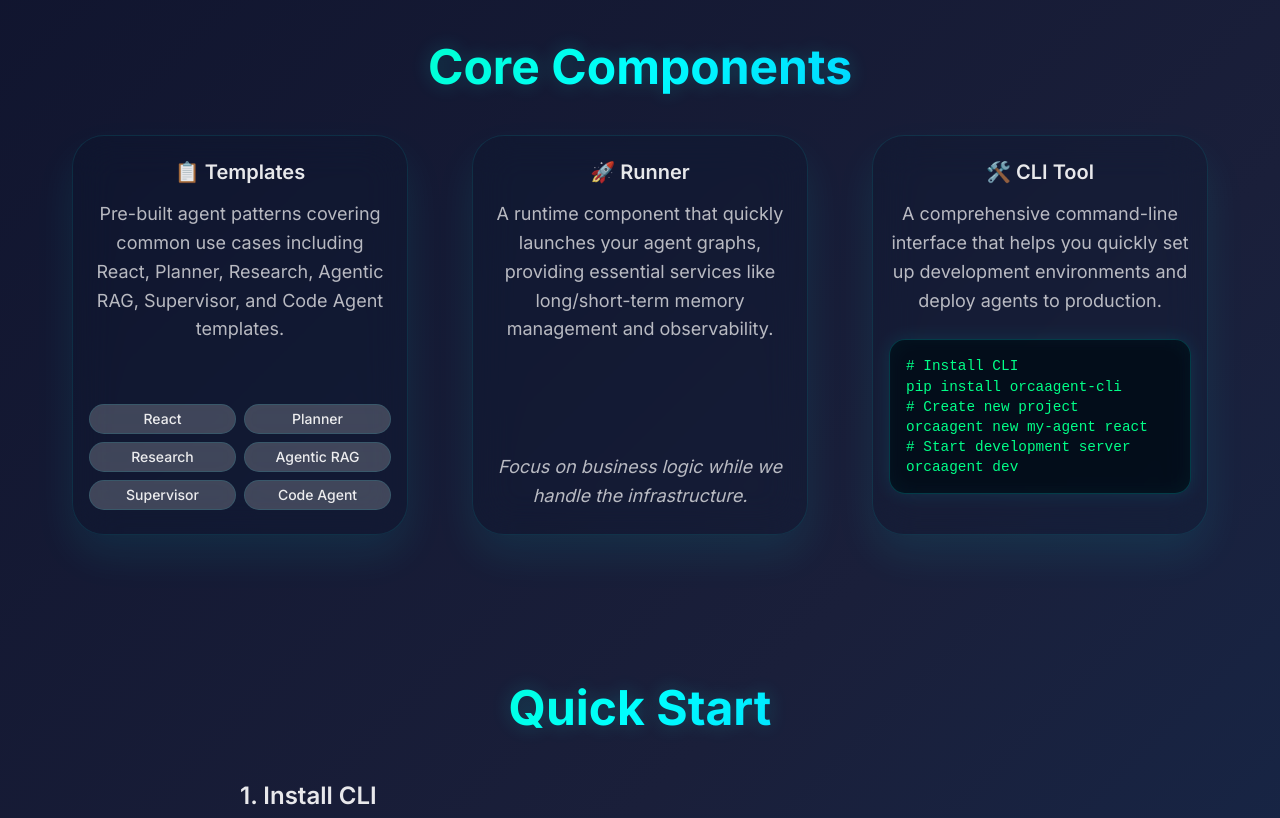
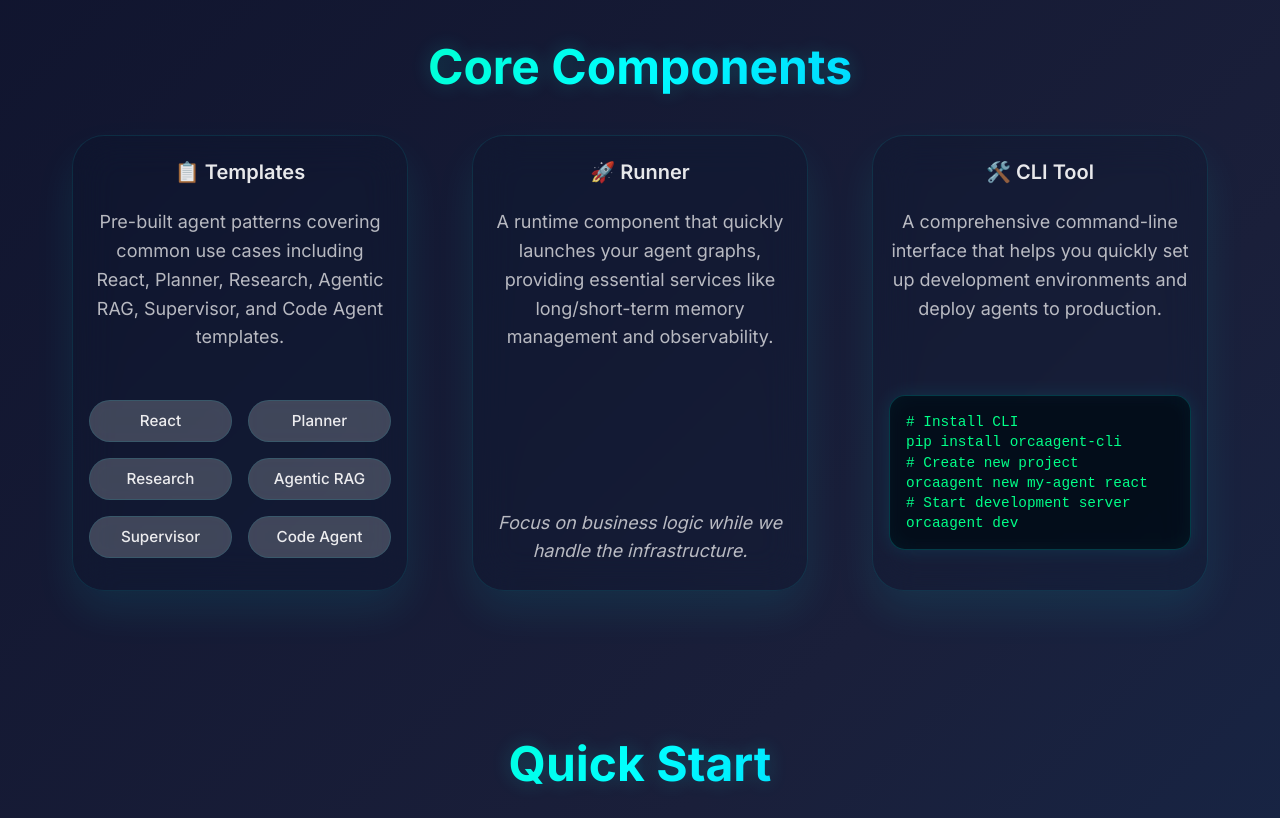
Before and after one commit to OrcaAgent-AI/OrcaAgent, a website: page index.html in a window 1280 px wide. Shown: the part 1060-1878 px from the top of the page. Drawn offline with Linux system fonts and the light colour scheme.

Commit message:
格式调整

```diff
--- a/index.html
+++ b/index.html
@@ -529,7 +529,7 @@
             position: relative;
             overflow: hidden;
             display: grid;
-            grid-template-rows: auto 1fr auto;
+            grid-template-rows: auto minmax(auto, 1fr) auto;
             gap: var(--space-xs);
             width: 100%;
             max-width: 400px;
@@ -541,8 +541,9 @@
         @media (min-width: 768px) {
             .feature-card {
                 max-width: none;
-                min-height: 260px;
-                padding: var(--space-md) var(--space-sm);
+                min-height: 280px;
+                padding: 1.5rem 1rem;
+                gap: 1rem;
             }
         }
 
@@ -699,48 +700,68 @@
             justify-content: center;
             background: rgba(255, 255, 255, 0.2);
             color: var(--text-light);
-            padding: 0 var(--space-sm);
-            border-radius: 1.5rem;
-            font-size: var(--font-xs);
+            padding: 0 1rem;
+            border-radius: 1.75rem;
+            font-size: 0.9rem;
             font-weight: 500;
             backdrop-filter: blur(10px);
             border: 1px solid var(--glass-border);
-            height: 30px;
+            height: 40px;
             text-align: center;
             white-space: nowrap;
             box-sizing: border-box;
             width: 100%;
-            max-width: 150px;
             transition: all 0.3s ease;
         }
 
-        /* 响应式调整 - 只针对小屏幕优化 */
+        /* 大屏幕优化 - 更大的徽章 */
+        @media (min-width: 768px) {
+            .badge {
+                height: 42px;
+                font-size: 0.95rem;
+                padding: 0 1.2rem;
+                border-radius: 2rem;
+            }
+        }
+
+        /* 响应式调整 - 小屏幕优化 */
         @media (max-width: 767px) {
             .badge {
-                height: 28px;
+                height: 32px;
                 font-size: 0.8rem;
                 max-width: 130px;
+                padding: 0 0.8rem;
             }
         }
 
         @media (max-width: 480px) {
             .badge {
-                height: 26px;
+                height: 28px;
                 font-size: 0.75rem;
                 max-width: 110px;
-                padding: 0 var(--space-xs);
+                padding: 0 0.6rem;
             }
         }
 
         .badge-container {
             display: grid;
             grid-template-columns: repeat(2, 1fr);
-            gap: var(--space-xs);
+            gap: 0.75rem;
             margin-top: var(--space-md);
-            justify-items: center;
+            justify-items: stretch;
             align-items: center;
             width: 100%;
-            align-self: end;
+            align-self: stretch;
+            align-content: center;
+        }
+
+        /* 大屏幕优化 - 增加徽章行数和间距 */
+        @media (min-width: 768px) {
+            .badge-container {
+                gap: 1rem;
+                margin-top: 1.5rem;
+                padding: 0.5rem 0;
+            }
         }
 
         /* 小屏幕优化 - 减少间距 */
@@ -748,6 +769,8 @@
             .badge-container {
                 gap: 0.4rem;
                 margin-top: 0.75rem;
+                justify-items: center;
+                align-self: end;
             }
         }
 
```
